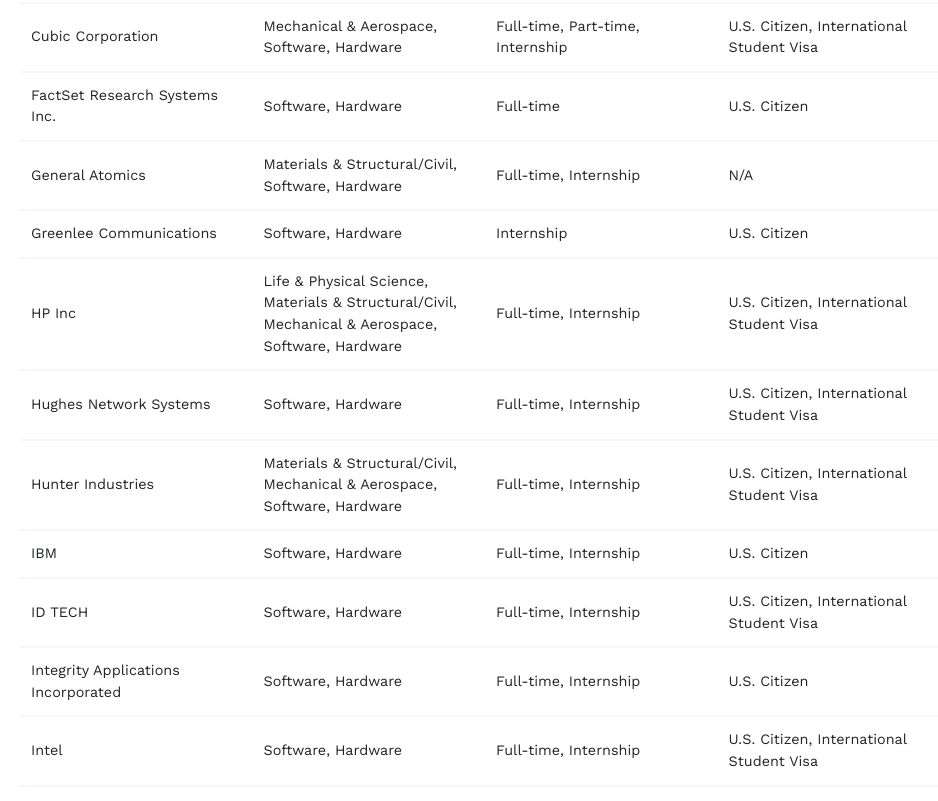
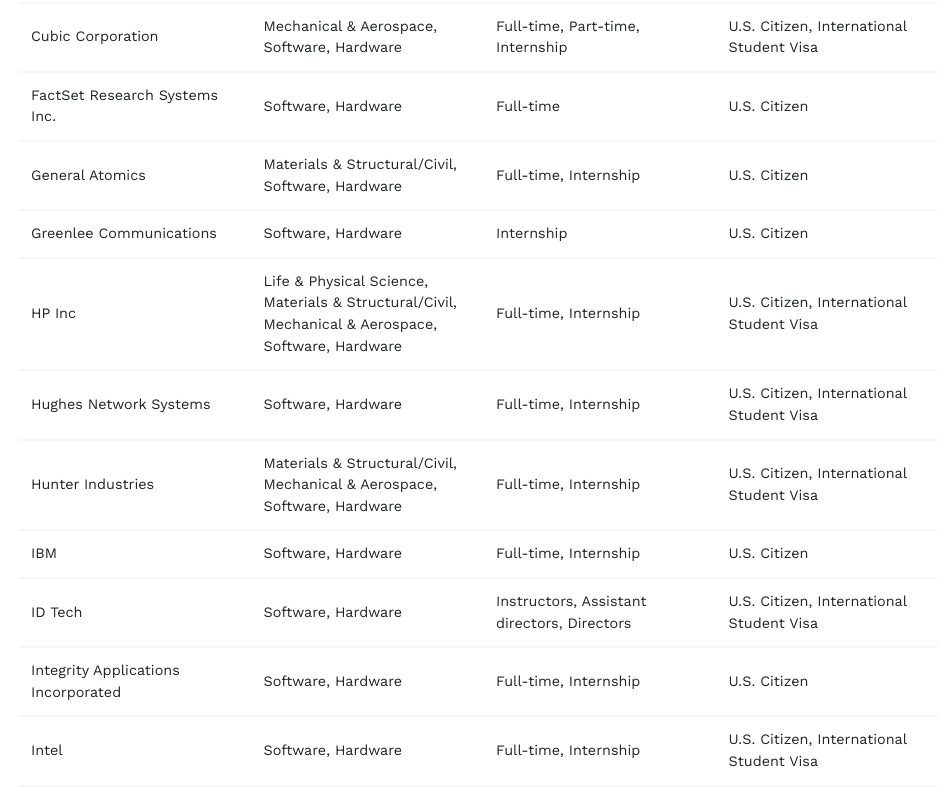
Before and after one commit to UCSDTESC/DECaF-2018, a website: page index.html in a window 1280 px wide. Shown: the part 4238-5039 px from the top of the page, without its empty margins (156-1094 px from the left). Drawn offline with nearby package versions, Linux system fonts and the light colour scheme.

Commit message:
company table is now complete

```diff
--- a/index.html
+++ b/index.html
@@ -371,12 +371,12 @@
             <td>General Atomics</td>
             <td>Materials &amp; Structural/Civil, Software, Hardware</td>
             <td>Full-time, Internship</td>
-            <td>N/A</td>
+            <td>U.S. Citizen</td>
           </tr>
           <tr>
-            <td>ID TECH</td>
+            <td>ID Tech</td>
             <td>Software, Hardware</td>
-            <td>Full-time, Internship</td>
+            <td>Instructors, Assistant directors, Directors</td>
             <td>U.S. Citizen, International Student Visa</td>
           </tr>
           <tr>
@@ -424,7 +424,7 @@
           <tr>
             <td>ViaSat</td>
             <td>Materials &amp; Structural/Civil, Mechanical &amp; Aerospace, Software, Hardware</td>
-            <td>Full-time, Internship</td>
+            <td>Software and Systems Test Engineers, Hardware Engineer</td>
             <td>U.S. Citizen, International Student Visa</td>
           </tr>
           <tr>
```
